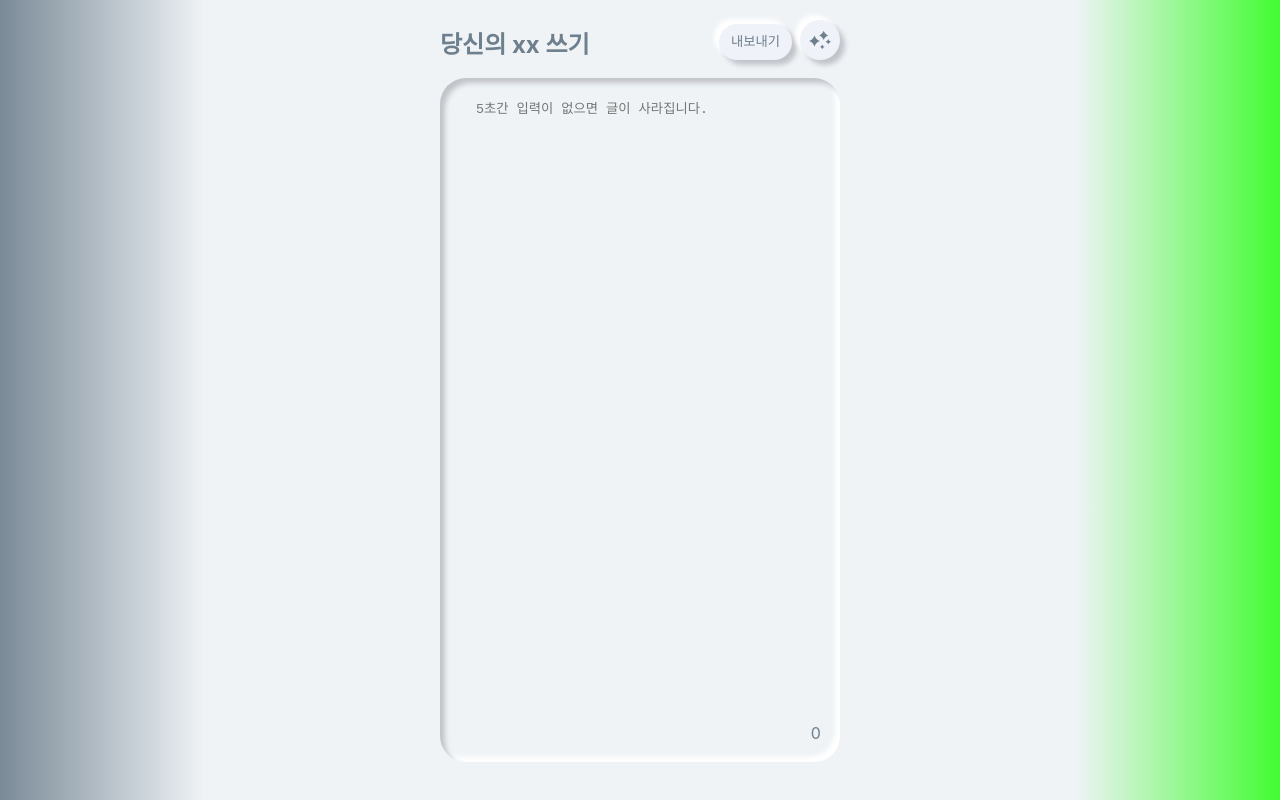
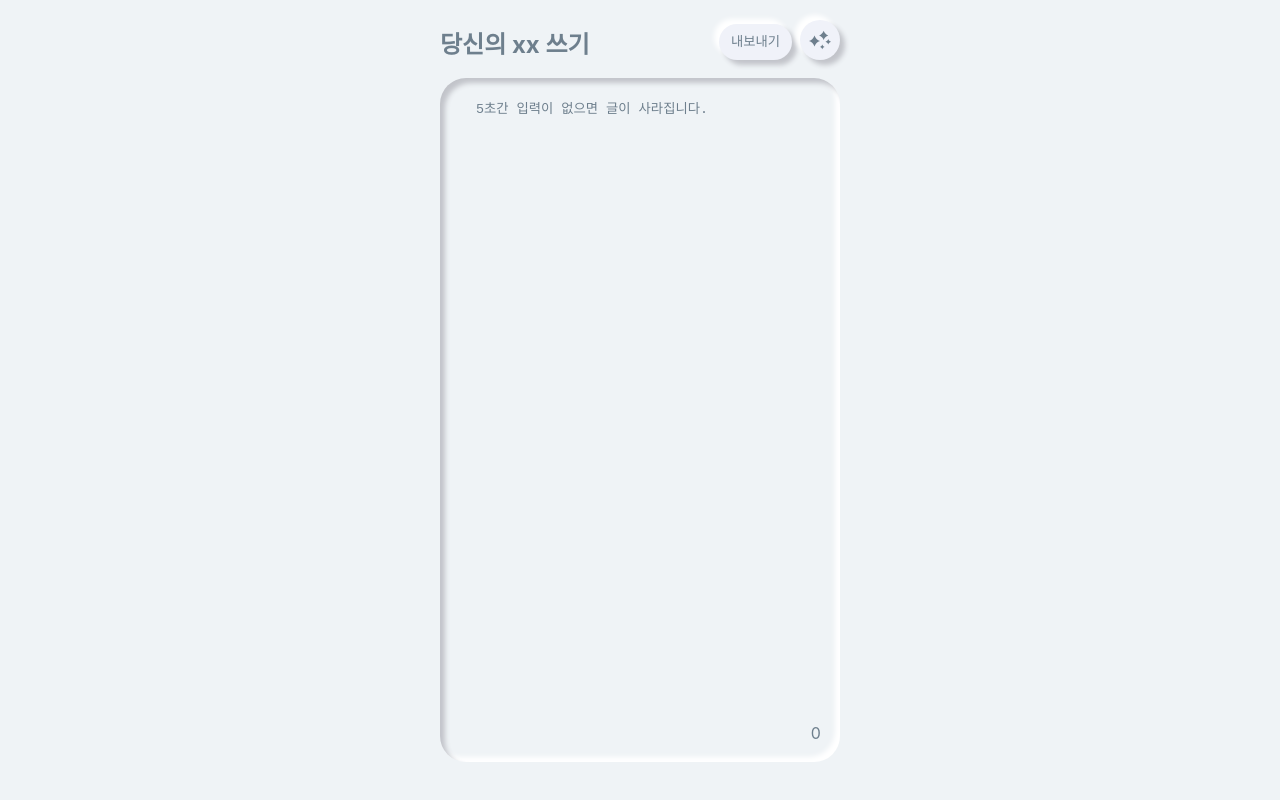
Before and after one commit to dndbekfrl1/writeHelper, a React (Create React App) app in the folder writehelper/: page / in a window 1280 px wide. Built offline with nearby package versions, Linux system fonts and the light colour scheme.

Commit message:
라이트모드, 다크모드 css transition

```diff
--- a/writehelper/src/App.css
+++ b/writehelper/src/App.css
@@ -44,8 +44,18 @@ html {
   align-items: center;
   width: 100%;
   height: 100%;
+}
+
+.App.dark {
+  background-color: var(--background-color);
   color: var(--text-color);
+  transition: background-color 0.4s ease-out;
+}
+
+.App.light {
   background-color: var(--background-color);
+  color: var(--text-color);
+  transition: background-color 0.4s ease-out;
 }
 
 .main {
@@ -65,11 +75,34 @@ html {
   box-sizing: border-box;
   padding: 20px 36px;
   border: none;
+  border-radius: 26px;
+}
+textarea::placeholder {
   color: var(--text-color);
-  border-radius: 26px;
+}
+.text_box.light {
+  color: var(--text-color);
   background: var(--text-background-color);
   box-shadow: inset 5px 5px 5px var(--dark-shadow),
     inset -5px -5px 5px var(--light-shadow);
+  transition: background-color 0.4s ease-out, box-shadow 0.4s ease-out;
+}
+.text_box.dark {
+  color: var(--text-color);
+  background: var(--text-background-color);
+  box-shadow: inset 5px 5px 5px var(--dark-shadow),
+    inset -5px -5px 5px var(--light-shadow);
+  transition: background-color 0.4s ease-out, box-shadow 0.4s ease-out;
+}
+
+textarea.light::placeholder {
+  color: var(--text-color);
+  transition: color 0.4s ease-out;
+}
+
+textarea.dark::placeholder {
+  color: var(--text-color);
+  transition: color 0.4s ease-out;
 }
 
 .toggle_btn {
@@ -83,12 +116,34 @@ svg {
   fill: var(--text-color);
 }
 
+.toggle_btn.dark {
+  color: var(--text-color);
+  background: var(--btn-color);
+  box-shadow: 5px 5px 5px var(--dark-shadow), -5px -5px 5px var(--light-shadow);
+  transition: background-color 0.4s ease-out, box-shadow 0.4s ease-out;
+}
+.toggle_btn.light {
+  color: var(--text-color);
+  background: var(--btn-color);
+  box-shadow: 5px 5px 5px var(--dark-shadow), -5px -5px 5px var(--light-shadow);
+  transition: background-color 0.4s ease-out, box-shadow 0.4s ease-out;
+}
+
 .export_btn {
-  color: var(--text-color);
   border: none;
   border-radius: 26px;
+}
+.export_btn.dark {
+  color: var(--text-color);
   background: var(--btn-color);
   box-shadow: 5px 5px 5px var(--dark-shadow), -5px -5px 5px var(--light-shadow);
+  transition: background-color 0.4s ease-out, box-shadow 0.4s ease-out;
+}
+.export_btn.light {
+  color: var(--text-color);
+  background: var(--btn-color);
+  box-shadow: 5px 5px 5px var(--dark-shadow), -5px -5px 5px var(--light-shadow);
+  transition: background-color 0.4s ease-out, box-shadow 0.4s ease-out;
 }
 
 .dialogWrapper {
--- a/writehelper/src/App.js
+++ b/writehelper/src/App.js
@@ -1,17 +1,14 @@
 import Main from "./components/Main";
 import "./App.css";
-import { useState, useRef } from "react";
+import { useState, useRef, useContext } from "react";
 import { ThemeContext } from "./theme";
 
 function App() {
   const [theme, setTheme] = useState("light");
-
-  const Appdiv = useRef();
-
   return (
     <ThemeContext.Provider value={{ theme, setTheme }}>
-      <div className="App" app-theme={theme} ref={Appdiv}>
-        <Main Appdiv={Appdiv} />
+      <div className={"App" + " " + theme} app-theme={theme}>
+        <Main />
       </div>
     </ThemeContext.Provider>
   );
--- a/writehelper/src/components/Header.js
+++ b/writehelper/src/components/Header.js
@@ -1,7 +1,7 @@
-import react, { createElement, useState } from "react";
+import react, { createElement, useState, useContext } from "react";
 import styled from "styled-components";
 import ThemeChange from "./ThemeChange";
-
+import { ThemeContext } from "styled-components";
 function saveToFile(content, filename, filetype) {
   const a = document.createElement("a");
   const file = new Blob([content], { type: filetype });
@@ -13,7 +13,7 @@ function saveToFile(content, filename, filetype) {
   URL.revokeObjectURL(a.href);
 }
 
-function Header({ text, open, setOpen }) {
+function Header({ theme, text, open, setOpen }) {
   const onClick = () => {
     setOpen(!open);
   };
@@ -34,7 +34,7 @@ function Header({ text, open, setOpen }) {
         <div className="title">당신의 xx 쓰기</div>
         <div className="util">
           <button
-            className="export_btn"
+            className={"export_btn" + " " + theme}
             onClick={() => {
               onClick();
               saveToFile(text, "dddd.txt", "text/plain");
@@ -75,7 +75,6 @@ const HeaderBlock = styled.header`
     display: flex;
     align-items: flex-end;
   }
-
   .export_btn {
     cursor: pointer;
     line-height: 20px;
--- a/writehelper/src/components/Main.js
+++ b/writehelper/src/components/Main.js
@@ -1,5 +1,6 @@
 import react from "react";
-import { useState, useRef, useEffect } from "react";
+import { useState, useRef, useEffect, useContext } from "react";
+import { ThemeContext } from "../theme";
 import TextBox from "./TextBox";
 import Header from "./Header";
 import styled, { css } from "styled-components";
@@ -11,6 +12,8 @@ let timerId;
 //TODO 키보드 입력도
 
 function Main() {
+  const { theme } = useContext(ThemeContext);
+
   const [open, setOpen] = useState(false); // dialog open
   const [text, setText] = useState(null); // textarea text
   const [count, setCount] = useState(0); //count text
@@ -21,7 +24,6 @@ function Main() {
     const setTimer = () => {
       //timer initial
       if (typeof timerId === "number") {
-        // console.log("new input", "curID:", timerId);
         cur = 0;
         clearTimeout(timerId);
         timerId = undefined;
@@ -35,7 +37,6 @@ function Main() {
 
         if (cur < to) {
           if (typeof timerId === "number") {
-            // console.log(timerId, cur, to);
             setAlertDegree(cur * 20);
             timerId = setTimeout(tick, 1000);
           }
@@ -43,7 +44,6 @@ function Main() {
         cur += 1;
 
         if (cur === to) {
-          // console.log(timerId, "time out");
           textarea.current.value = "";
           setCount(0);
         }
@@ -62,8 +62,9 @@ function Main() {
   return (
     <div className="main">
       <div className="wrapper">
-        <Header text={text} open={open} setOpen={setOpen} />
+        <Header theme={theme} text={text} open={open} setOpen={setOpen} />
         <TextBox
+          theme={theme}
           text={text}
           setText={setText}
           textarea={textarea}
@@ -83,14 +84,14 @@ const AlertBlockLeft = styled.div`
   width: 20%;
   left: 0;
 
-  background: ${(props) =>
+  /* background: ${(props) =>
     props.alertDegree
       ? css`linear-gradient(
     90deg,
     rgba(109, 127, 141, 0.9) 0%,
     rgba(0, 0, 0, 0) ${props.alertDegree}%
   )`
-      : css``};
+      : css``}; */
 `;
 
 const AlertBlockRight = styled.div`
@@ -99,14 +100,14 @@ const AlertBlockRight = styled.div`
   width: 20%;
   right: 0;
 
-  background: ${(props) =>
+  /* background: ${(props) =>
     props.alertDegree
       ? css`linear-gradient(
     -90deg,
     rgba(22, 255, 0, 0.8) 0%,
     rgba(0, 0, 0, 0) ${props.alertDegree}%
   )`
-      : css``};
+      : css``}; */
 `;
 
 export default Main;
--- a/writehelper/src/components/TextBox.js
+++ b/writehelper/src/components/TextBox.js
@@ -2,7 +2,7 @@ import { current } from "immer";
 import react, { useEffect, useRef, useState } from "react";
 import styled from "styled-components";
 
-function TextBox({ text, setText, textarea, count, setCount }) {
+function TextBox({ theme, text, setText, textarea, count, setCount }) {
   const onChange = (e) => {
     setText(e.target.value);
     setCount(count + 1);
@@ -13,7 +13,7 @@ function TextBox({ text, setText, textarea, count, setCount }) {
   return (
     <Block>
       <TextAreaBlock
-        className="text_box"
+        className={"text_box" + " " + theme}
         ref={textarea}
         text={text}
         onChange={onChange}
--- a/writehelper/src/components/ThemeChange.js
+++ b/writehelper/src/components/ThemeChange.js
@@ -1,7 +1,6 @@
 import react, { useContext } from "react";
 import styled from "styled-components";
 import { ThemeContext } from "../theme";
-import icon from "../assets/icon.svg";
 
 function ThemeChange() {
   const { theme, setTheme } = useContext(ThemeContext);
@@ -12,7 +11,10 @@ function ThemeChange() {
 
   return (
     <>
-      <ThemeChangeButton className="toggle_btn" onClick={onClick}>
+      <ThemeChangeButton
+        className={"toggle_btn" + " " + theme}
+        onClick={onClick}
+      >
         <svg
           xmlns="http://www.w3.org/2000/svg"
           width="22"
```
